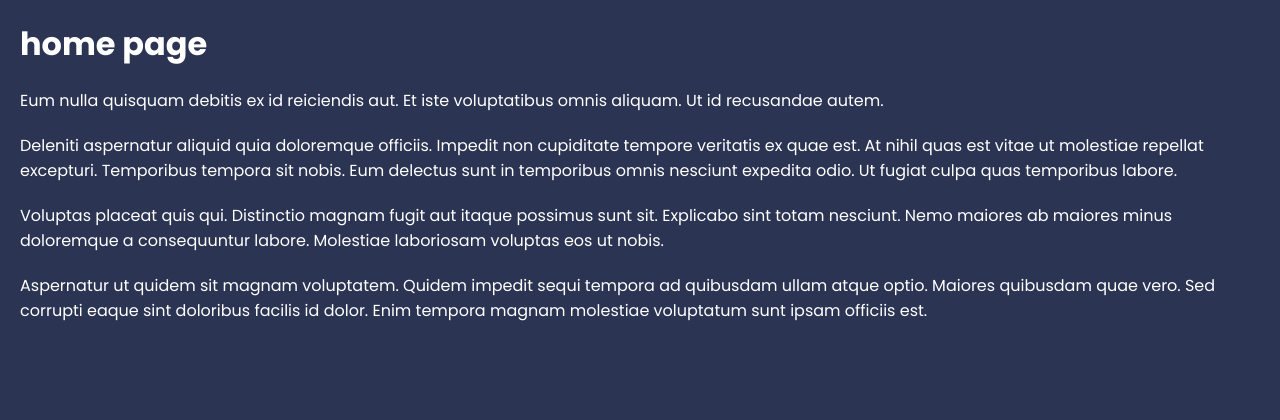
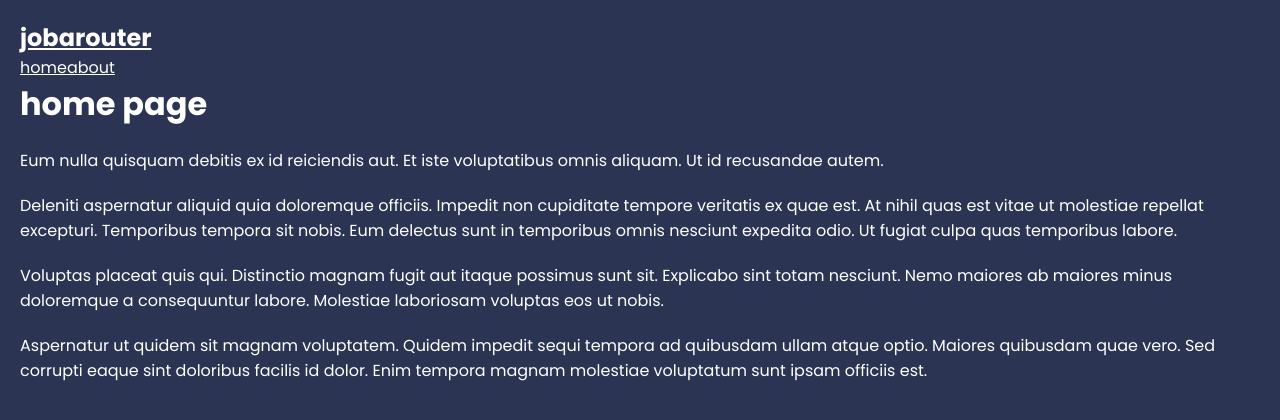
Before and after one commit to AmirManshadi/jobarouter, a React (Create React App) app: page / in a window 1280 px wide. Shown: the top 420 px of the page. Built offline with nearby package versions, Linux system fonts and the light colour scheme.

Commit message:
added Navbar.js to App.js

```diff
--- a/src/App.js
+++ b/src/App.js
@@ -3,10 +3,14 @@ import { BrowserRouter, Routes, Route, Link, NavLink } from "react-router-dom";
 // pages
 import Home from "./pages/Home";
 import About from "./pages/About";
+import Navbar from "./components/Navbar";
 
 function App() {
 	return (
 		<BrowserRouter>
+      <header>
+        <Navbar/>
+      </header>
 			<main>
 				<Routes>
 					<Route
```
